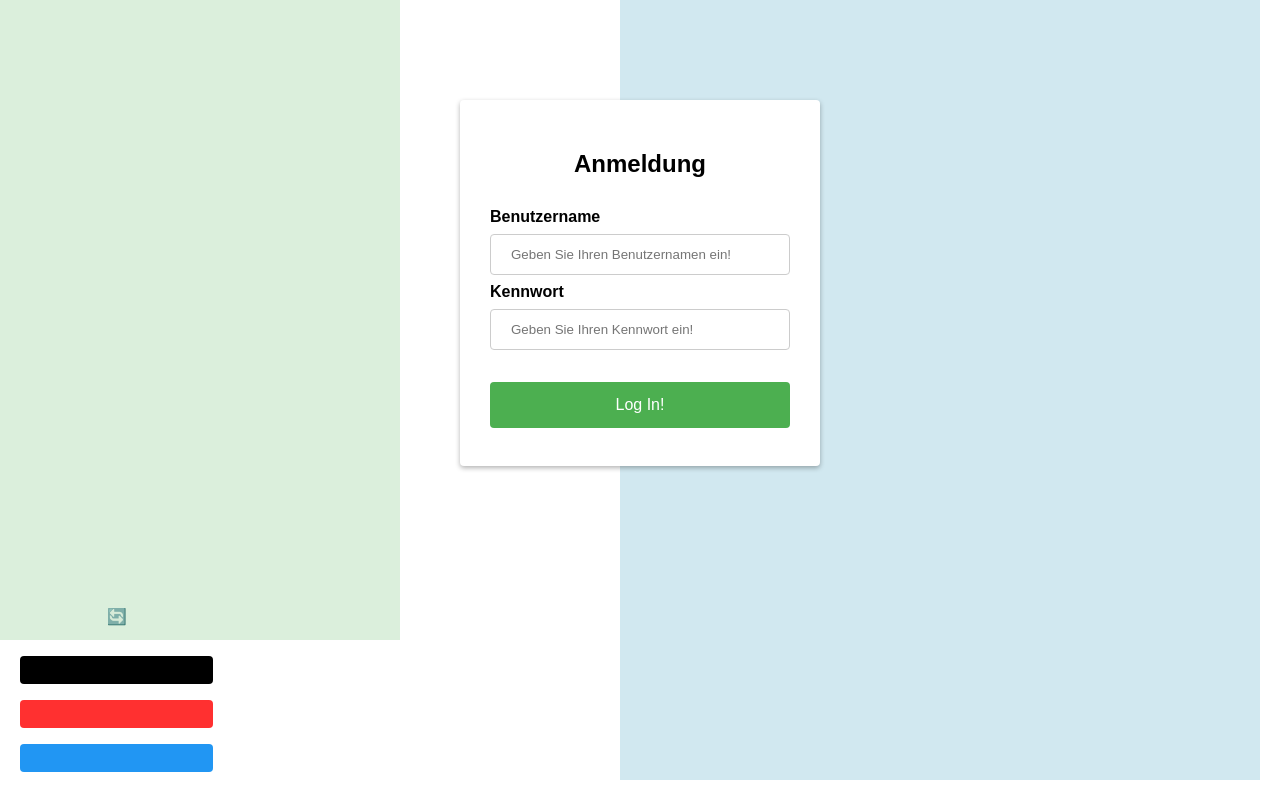
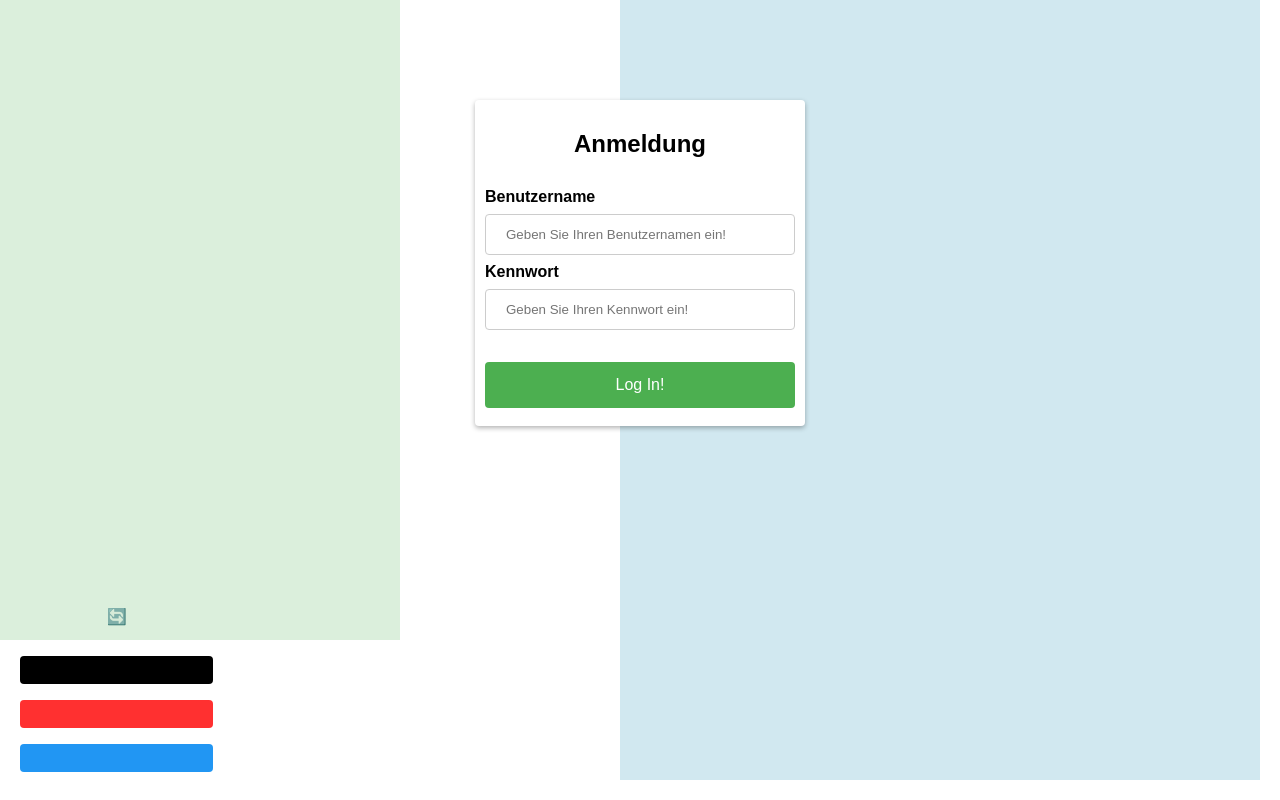
Before and after one commit to enekarab/Page, a plain HTML site: page index.html in a window 1280 px wide. Drawn offline with Linux system fonts and the light colour scheme.

Commit message:
Update style.css

```diff
--- a/assets/css/style.css
+++ b/assets/css/style.css
@@ -12,8 +12,8 @@ img {
 }
 
   .container {
-    width: 300px;
-    padding: 30px;
+    width: 310px;
+    padding: 10px;
     background-color: #fff;
     margin: 0 auto;
     margin-top: 100px;
```
